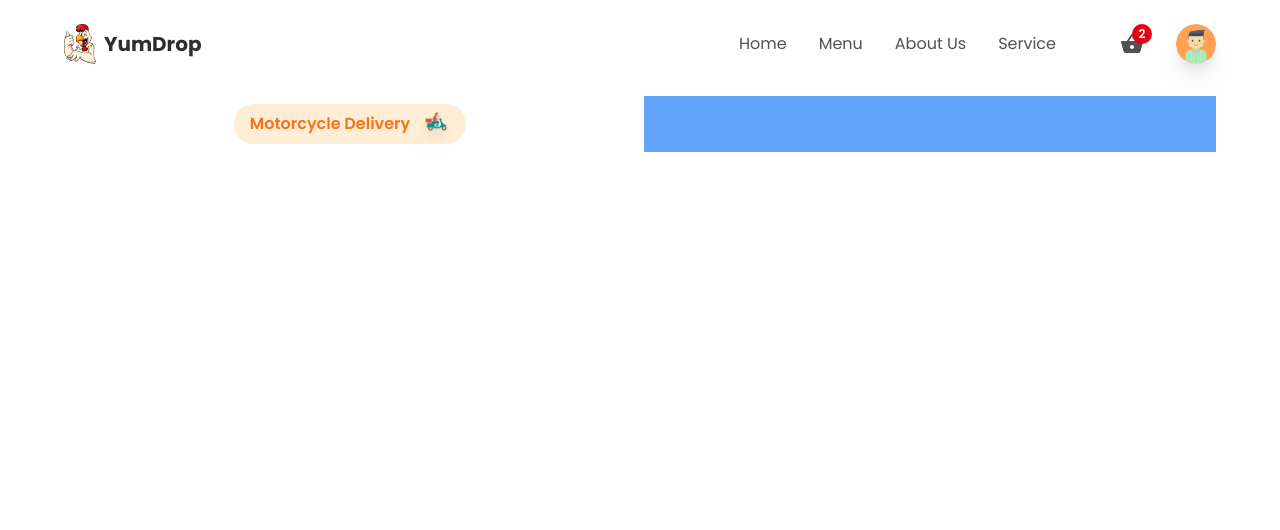
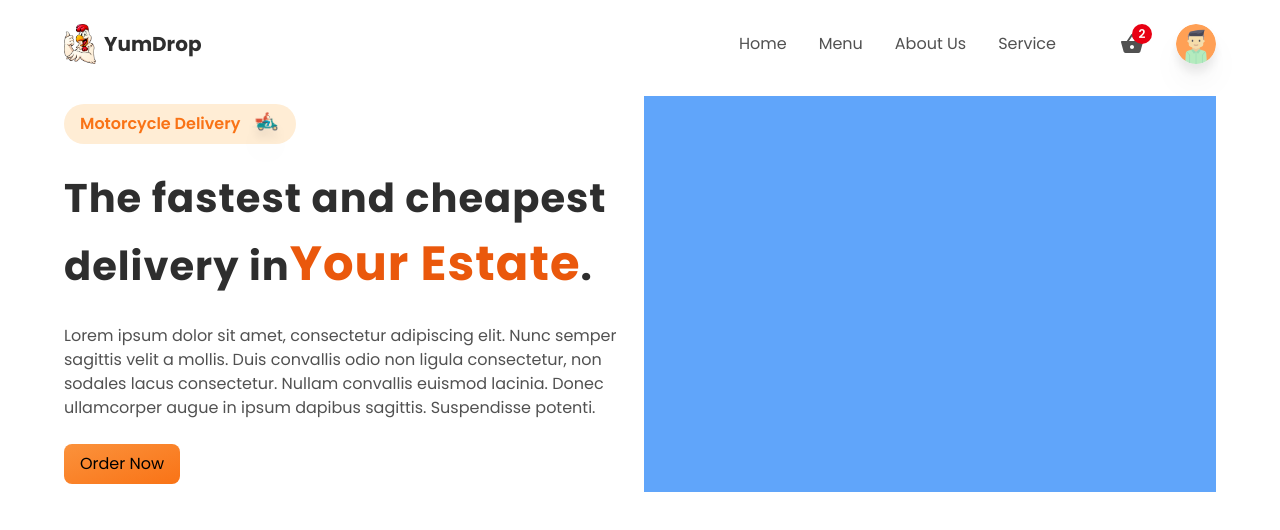
Before and after one commit to McRonaah/YumDrop, a React (Create React App) app: page / in a window 1280 px wide. Shown: the top 530 px of the page. Built offline with nearby package versions, Linux system fonts and the light colour scheme.

Commit message:
:white_check_mark:order button

```diff
--- a/src/components/MainContainer.jsx
+++ b/src/components/MainContainer.jsx
@@ -5,7 +5,7 @@
 const MainContainer = () => {
   return (
     <div className="grid grid-cols-1 md:grid-cols-2 gap-2" >
-      <div className="py-2 flex-1 flex flex-col items-start justify-center md:items-center">
+      <div className="py-2 flex-1 flex flex-col items-start justify-center gap-6">
         <div className="flex items-center gap-2 justify-center bg-orange-100 px-4 py-1 rounded-full">
           <p className="text-base text-orange-500 font-semibold">Motorcycle Delivery </p>
           <div className="w-8 h-8 rounded-full overflow-hidden drop-shadow-xl">
@@ -14,6 +14,20 @@
                  alt="bodaboda-delivery" />
           </div>
         </div>
+        <p className="text-[2.5rem] font-bold tracking-wide text-headingColor ">
+          The fastest and cheapest delivery in
+          <span className="text-orange-600 text-[3rem]">Your Estate</span>.
+        </p>
+        <p className="text-base text-textColor text-center md:text-left">
+          Lorem ipsum dolor sit amet, consectetur adipiscing elit. Nunc semper sagittis velit a mollis.
+           Duis convallis odio non ligula consectetur, non sodales lacus consectetur. Nullam convallis euismod
+            lacinia. Donec ullamcorper augue in ipsum dapibus sagittis. Suspendisse potenti.</p>
+
+          <button
+          type="button" className="bg-gradient-to-br from-orange-400 to-orange-500 w-full
+          md:w-auto px-4 py-2
+          rounded-lg hover:shadow-lg transition-all ease-in-out duration-100" >
+            Order Now</button>
       </div>
       <div className="p-4 bg-blue-400 flex-1"></div>
     </div>
```
